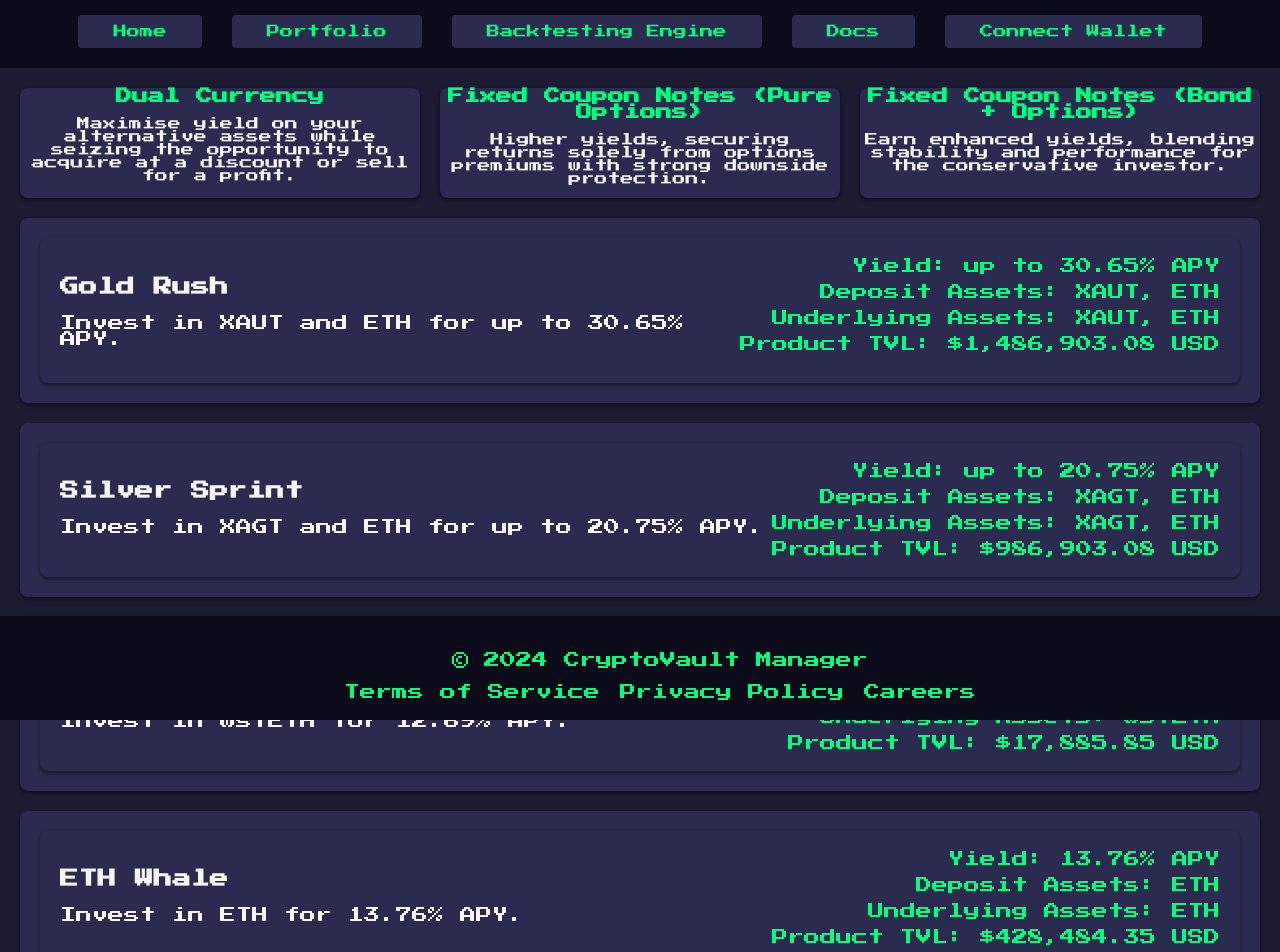
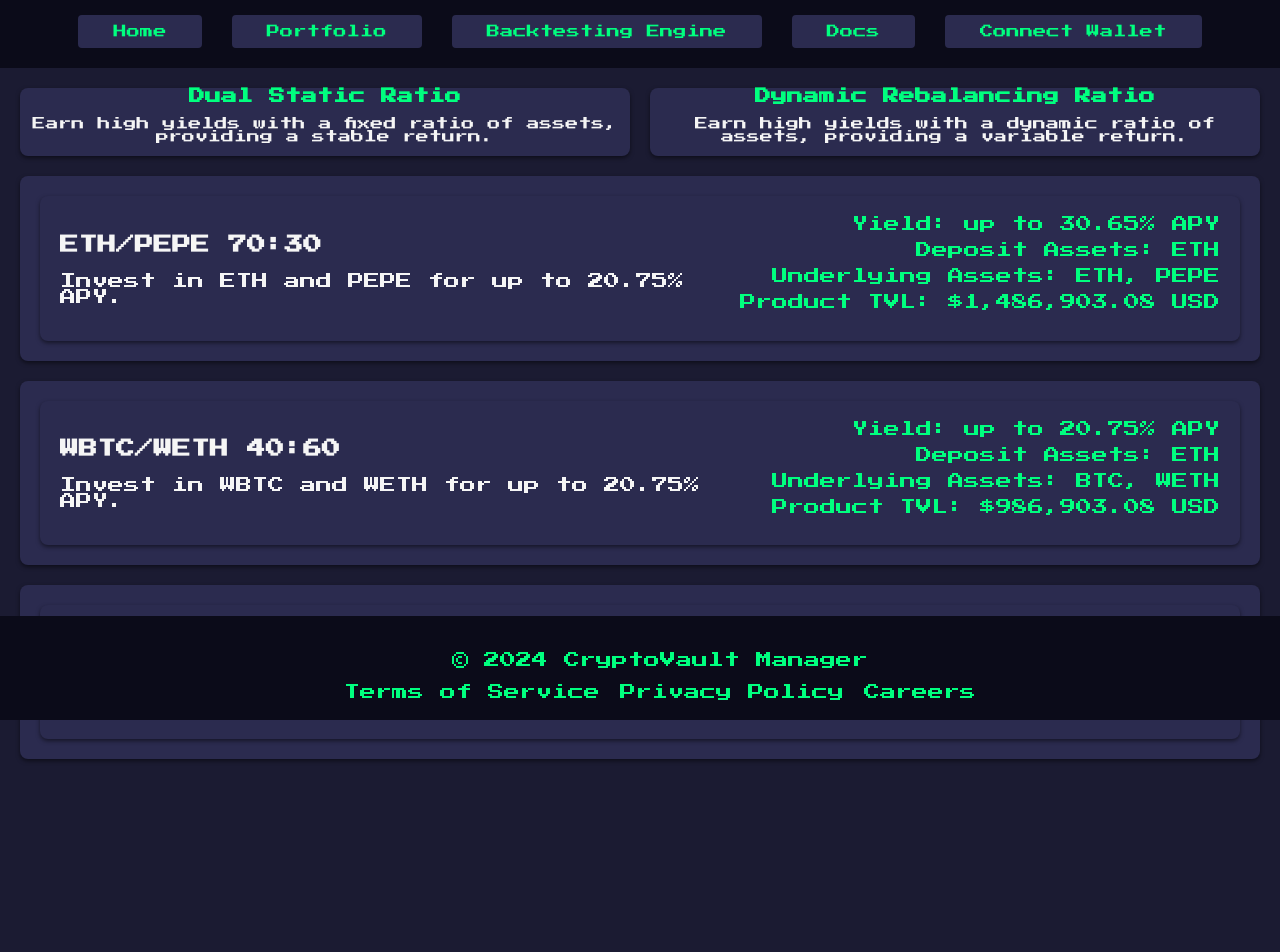
Before and after one commit to iamjakkie/CryptoVault-Manager, a React (Create React App) app: page / in a window 1280 px wide. Shown: the part 80-1032 px from the top of the page. After the commit the page ends 859 px from the top, so only its background shows below. Built offline with nearby package versions, Linux system fonts and the light colour scheme.

Commit message:
changed data

```diff
--- a/src/App.js
+++ b/src/App.js
@@ -10,60 +10,38 @@ import './App.css';
 function App() {
   const vaultTypes = [
     {
-      title: 'Dual Currency',
-      description: 'Maximise yield on your alternative assets while seizing the opportunity to acquire at a discount or sell for a profit.',
+      title: 'Dual Static Ratio',
+      description: 'Earn high yields with a fixed ratio of assets, providing a stable return.',
       vaults: [
         {
-          title: 'Gold Rush',
-          description: 'Invest in XAUT and ETH for up to 30.65% APY.',
+          title: 'ETH/PEPE 70:30',
+          description: 'Invest in ETH and PEPE for up to 20.75% APY.',
           yield: 'up to 30.65% APY',
-          depositAssets: ['XAUT', 'ETH'],
-          underlyingAssets: ['XAUT', 'ETH'],
+          depositAssets: ['ETH'],
+          underlyingAssets: ['ETH', 'PEPE'],
           productTVL: '$1,486,903.08 USD'
         },
         {
-          title: 'Silver Sprint',
-          description: 'Invest in XAGT and ETH for up to 20.75% APY.',
+          title: 'WBTC/WETH 40:60',
+          description: 'Invest in WBTC and WETH for up to 20.75% APY.',
           yield: 'up to 20.75% APY',
-          depositAssets: ['XAGT', 'ETH'],
-          underlyingAssets: ['XAGT', 'ETH'],
+          depositAssets: ['ETH'],
+          underlyingAssets: ['BTC', 'WETH'],
           productTVL: '$986,903.08 USD'
         }
       ]
     },
     {
-      title: 'Fixed Coupon Notes (Pure Options)',
-      description: 'Higher yields, securing returns solely from options premiums with strong downside protection.',
+      title: 'Dynamic Rebalancing Ratio',
+      description: 'Earn high yields with a dynamic ratio of assets, providing a variable return.',
       vaults: [
         {
-          title: 'stETH Whale',
-          description: 'Invest in wstETH for 12.69% APY.',
-          yield: '12.69% APY',
-          depositAssets: ['wstETH'],
-          underlyingAssets: ['wstETH'],
+          title: 'Dynamic ETH/PEPE 50:50',
+          description: 'Invest in ETH and PEPE for up to 25.75% APY.',
+          yield: 'up to 25.75% APY',
+          depositAssets: ['ETH'],
+          underlyingAssets: ['ETH', 'PEPE'],
           productTVL: '$17,885.85 USD'
-        },
-        {
-          title: 'ETH Whale',
-          description: 'Invest in ETH for 13.76% APY.',
-          yield: '13.76% APY',
-          depositAssets: ['ETH'],
-          underlyingAssets: ['ETH'],
-          productTVL: '$428,484.35 USD'
-        }
-      ]
-    },
-    {
-      title: 'Fixed Coupon Notes (Bond + Options)',
-      description: 'Earn enhanced yields, blending stability and performance for the conservative investor.',
-      vaults: [
-        {
-          title: 'Cruise Control',
-          description: 'Invest in BTC and ETH for up to 18.40% APY.',
-          yield: 'up to 18.40% APY',
-          depositAssets: ['BTC', 'ETH'],
-          underlyingAssets: ['BTC', 'ETH'],
-          productTVL: '$10,877,849.20 USD'
         }
       ]
     }
```
